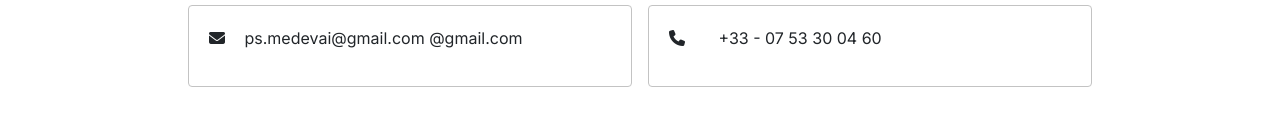
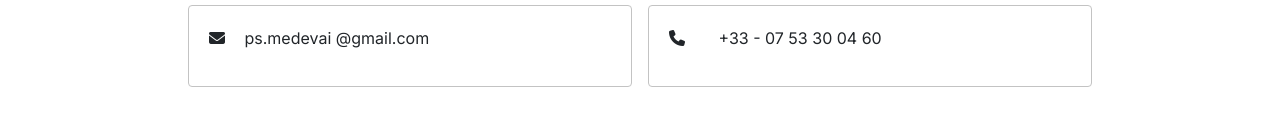
Before and after one commit to mohamed063197/mohamed063197.github.io, a plain HTML site: page index.html in a window 1280 px wide. Shown: the part 5107-5223 px from the top of the page. Drawn offline with nearby package versions, Linux system fonts and the light colour scheme.

Commit message:
update about us

```diff
--- a/index.html
+++ b/index.html
@@ -364,7 +364,7 @@ dans un poste de data scientist.
 
                         <div class="card-icon">
                             <div class="card-body card-body-contact">
-                                <p class="icon mail"> ps.medevai@gmail.com <span class="RC">@gmail.com </span> </p>
+                                <p class="icon mail"> ps.medevai <span class="RC">@gmail.com </span> </p>
                             </div>
                         </div>
 
```
